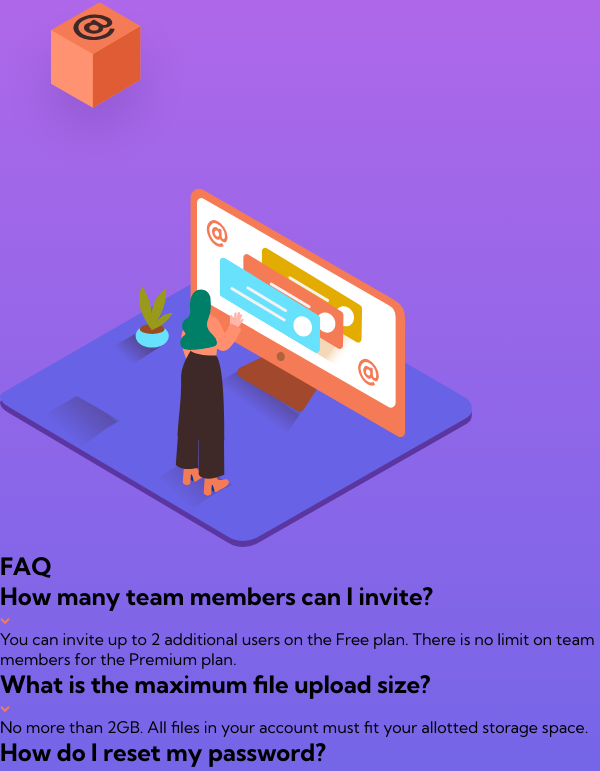
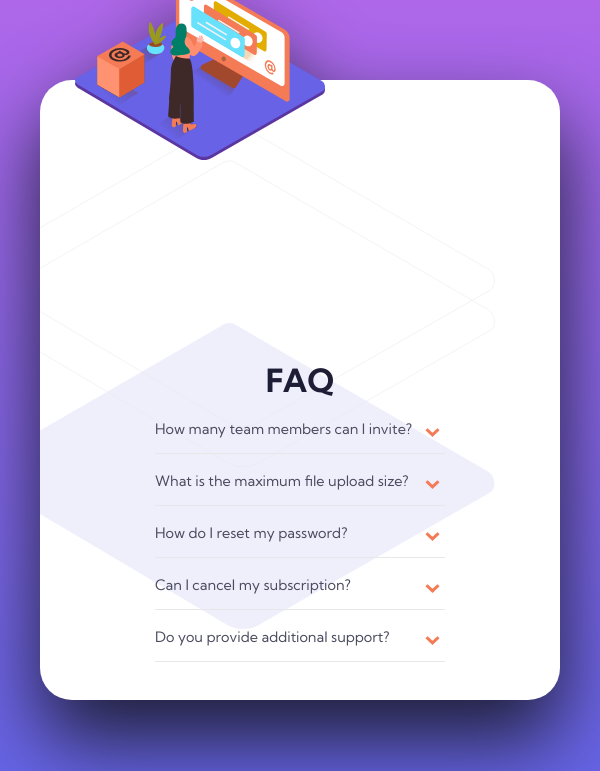
Before and after one commit to Abdel-2020/faq-accordion-card-main, a plain HTML site: page index.html in a window 600 px wide. Shown: the top 771 px of the page. Drawn offline with Linux system fonts and the light colour scheme.

Commit message:
Mobile/Tablet Styling completed.

```diff
--- a/index.html
+++ b/index.html
@@ -34,6 +34,7 @@
     <section class="hero-image-section">
 
       <img class="hero-box"src="images/illustration-box-desktop.svg" alt="An orange cube with an '@' sign">
+      <img class="hero-desktop-mobile" src="images/illustration-woman-online-mobile.svg" alt="Image of a woman working at a large desktop">
       <img class="hero-desktop"src="images/illustration-woman-online-desktop.svg" alt="Image of a woman working at a large desktop">
 
     </section>
--- a/styles.css
+++ b/styles.css
@@ -47,48 +47,19 @@ li {
     list-style-type: none;
 }
 
-/*Mobile Styles*/
-@media screen and (min-width:475){
+/*Hero image styling*/
 
 
-
-}
-
-/*Tablet Styles*/
-
-
-/*Laptop Styles and Larger screens*/
-
-@media only screen and (min-width: 1440px) {
-
-    .faq-card {
-        border-radius: 2em;
-        background-color: white;
-        background-image: url("images/bg-pattern-desktop.svg");
-        background-repeat: no-repeat;
-        background-size: 100%;
-        background-position: -570px -300px;
-        filter: drop-shadow(1px 40px 40px var(--Very-dark-desaturated-blue));
-        display: flex;
-        flex-direction: row;
-        justify-content: space-between;
-        max-width:1000px;
-        min-height: 500px;
-        margin: 30vh auto;
-        padding: 10px;
-    }
-
-    /*Hero image styling*/
-
-    .hero-image-section {
-        width: 600px;
-    }
 
 .hero-box {
     position: absolute;
     top: 240px;
     left: -95px;
     z-index: 2;
+}
+
+.hero-desktop-mobile {
+    display: none;
 }
 
 .hero-desktop {
@@ -101,13 +72,14 @@ li {
     object-fit: cover;
     object-position: -100px;
 }
+
+/*Nav Styling*/
+
 .nav-section {
-        width: 600px;
+    width: 400px;
     padding: 10px;
-        margin-right: 10px;
+    margin-right: 80px;
 }
-
-
 
 .card-title {
     margin-top: 50px;
@@ -118,7 +90,6 @@ li {
 
 .card-nav {
     margin-top: 20px;
-        width: 400px;
 }
 
 .nav-icon {
@@ -147,17 +118,159 @@ li {
     display: none;
 }
 
+
+
+
+/*Mobile Styles*/
+@media screen and (max-width:475) {
+    .hero-desktop-mobile {
+        width: 300px;
+        height: auto;
+    }
+
+    .faq-card {
+        border-radius: 2em;
+        background-color: white;
+        background-image: url("images/bg-pattern-mobile.svg");
+        background-repeat: no-repeat;
+        background-size: 100%;
+        background-position: 0 -10px;
+        filter: drop-shadow(1px 40px 40px var(--Very-dark-desaturated-blue));
+        display: flex;
+        flex-direction: column;
+        justify-content: space-between;
+        max-width: 375px;
+        min-height: 600px;
+        margin: 30vh auto;
+        padding: 10px;
+    }
+}
+
+
+/* Extra small devices (phones, 600px and down) */
+@media only screen and (max-width: 600px) {
+
+    .hero-box {
+        display: none;
+    }
+
+    .hero-desktop {
+        display: none;
+    }
+
+    .hero-image-section {
+        height: 10px;
+    }
+
+
+    .hero-desktop-mobile {
+        display: inline;
+        position: relative;
+        width: 250px;
+        height: auto;
+        bottom: 120px;
+        left: 25px;
+    }
+
+    .faq-card {
+        border-radius: 2em;
+        background-color: white;
+        background-image: url("images/bg-pattern-mobile.svg");
+        background-repeat: no-repeat;
+        background-size: 250px auto;
+        background-position: 35px 0;
+        filter: drop-shadow(1px 40px 40px var(--Very-dark-desaturated-blue));
+        display: flex;
+        flex-direction: column;
+        max-width: 300px;
+        min-height:500px;
+        margin: 30vh auto;
+        padding: 10px;
+    }
+
+    .nav-section {
+        margin: 50px auto 10px;
+        width: 290px;
+    }
+
+    .card-title {
+        text-align: center;
+    }
+
+    .nav-title {
+        font-size:0.9rem;
+    }
+
+    .nav-icon {
+        left:270px;
+        bottom:30px;
+    }
+
+
+
 }
 
 
 
 
-/*Desktop Styles*/
+
+/* Small devices (portrait tablets and large phones, 600px and up) */
+@media only screen and (min-width: 600px) {
+
+    .faq-card {
+        border-radius: 2em;
+        background-color: white;
+        background-image: url("images/bg-pattern-desktop.svg");
+        background-repeat: no-repeat;
+        background-size: 100%;
+        background-position: -65px 40px;
+        filter: drop-shadow(1px 40px 40px var(--Very-dark-desaturated-blue));
+        display: flex;
+        flex-direction: column;
+        justify-content: space-between;
+        max-width: 500px;
+        min-height: 600px;
+        margin: 10vh auto;
+        padding: 10px;
+    }
 
 
+    .nav-section {
+        margin: 0 auto;
+    }
+}
+
+/* Medium devices (landscape tablets, 768px and up) */
+@media only screen and (min-width: 768px) {}
+
+/* Large devices (laptops/desktops, 992px and up) */
+@media only screen and (min-width: 992px) {
+
+    .faq-card {
+        border-radius: 2em;
+        background-color: white;
+        background-image: url("images/bg-pattern-desktop.svg");
+        background-repeat: no-repeat;
+        background-size: 100%;
+        background-position: -570px -300px;
+        filter: drop-shadow(1px 40px 40px var(--Very-dark-desaturated-blue));
+        display: flex;
+        flex-direction: row;
+        justify-content: space-between;
+        max-width: 1000px;
+        min-height: 500px;
+        margin: 30vh auto;
+        padding: 10px;
+    }
+
+    .nav-section {
+        width: 400px;
+        padding: 10px;
+        margin-right: 80px;
+    }
 
 
-    /*End of hero image styling*/
+}
 
-
-    /*FAQ styling*/
+/* Extra large devices (large laptops and desktops, 1200px and up) */
+@media only screen and (min-width: 1200px) {}
```
Lines whose indentation alone changed are shown as unchanged.
